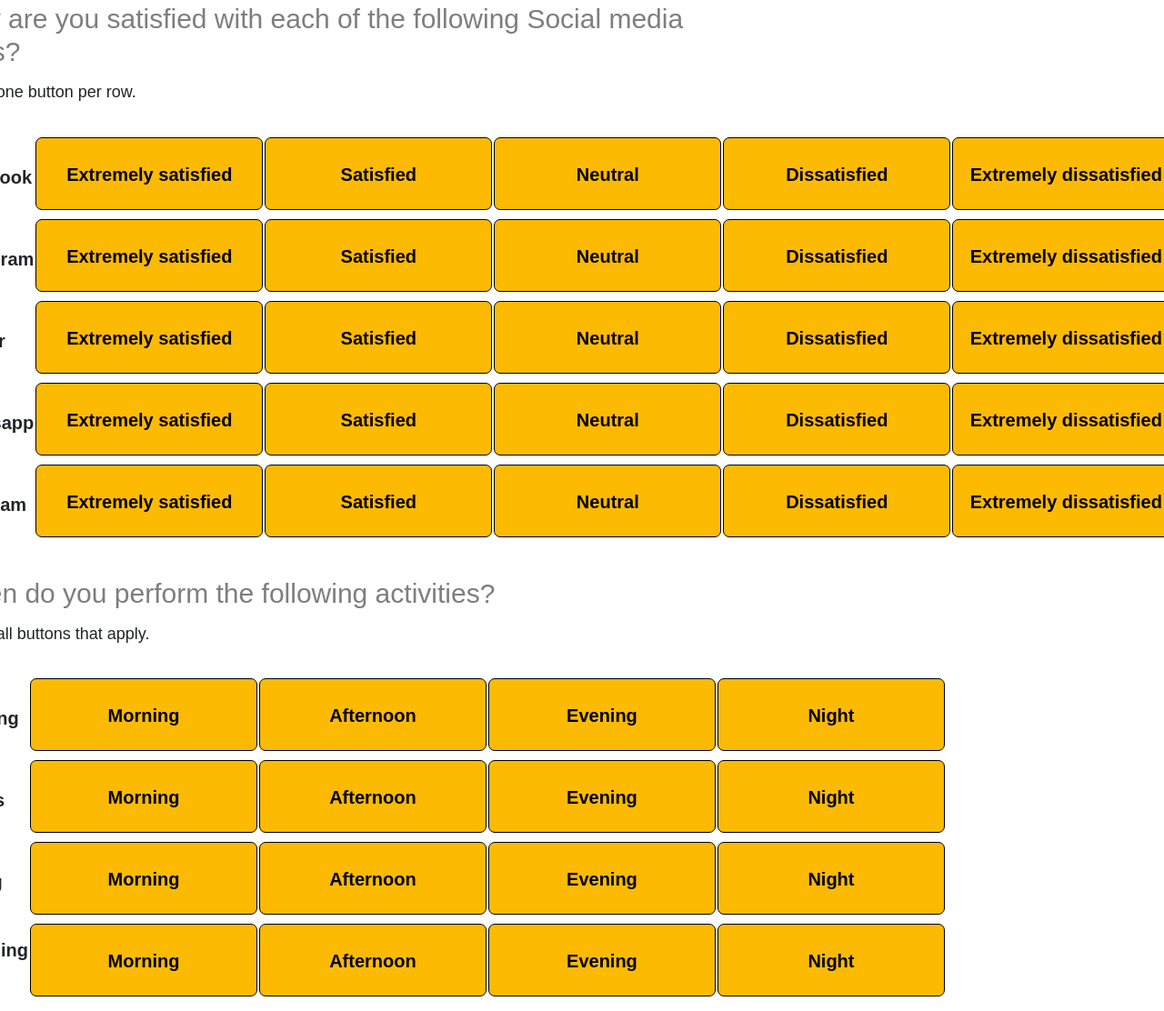
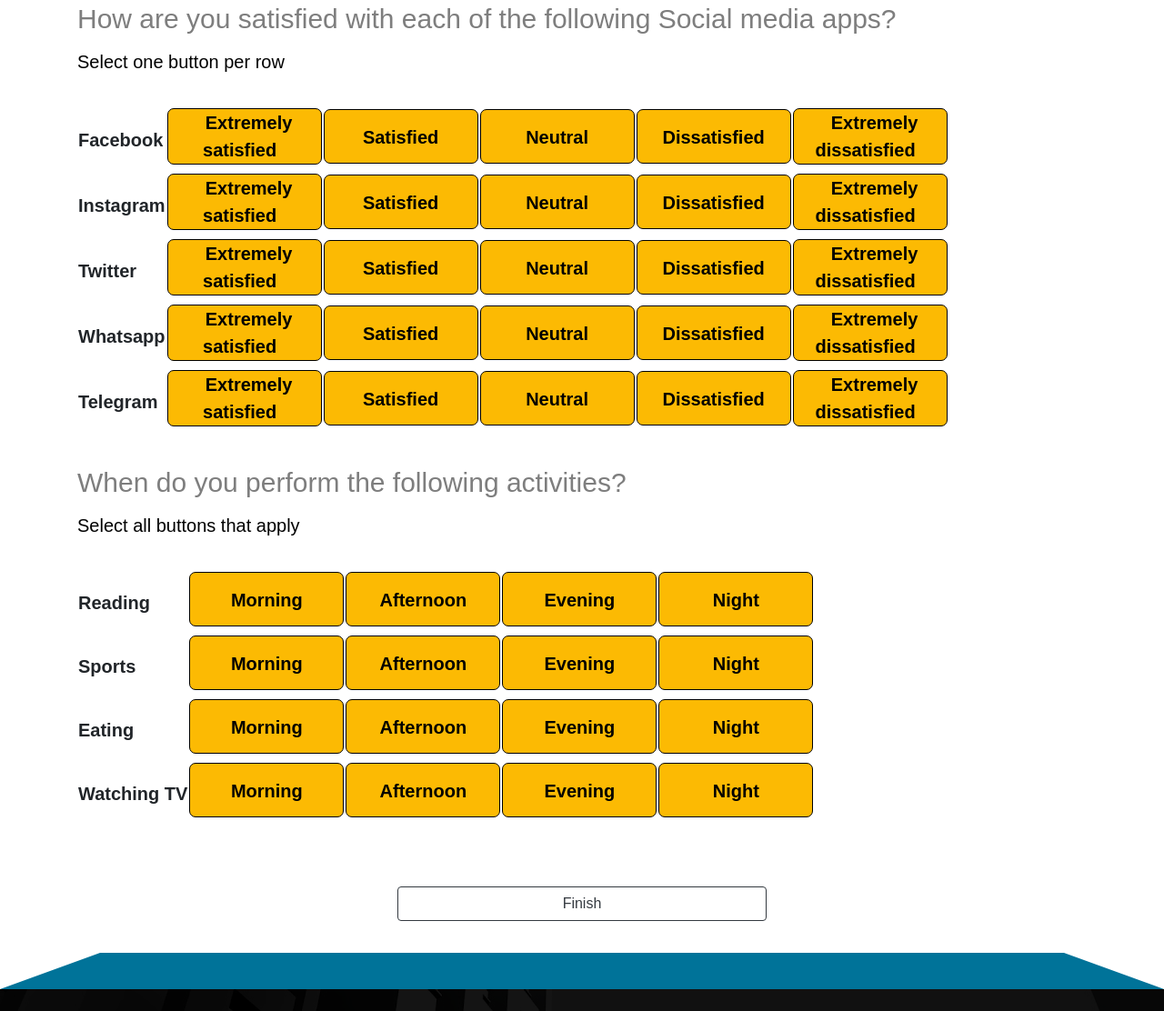
Before and after one commit to beeSphereSite/beesphere.github.io, a plain HTML site: page gridbutton.html in a window 1280 px wide. Shown: the part 134-1246 px from the top of the page at 91% size. Drawn offline with nearby package versions, Linux system fonts and the light colour scheme.

Commit message:
Add files via upload

```diff
--- a/gridbutton.html
+++ b/gridbutton.html
@@ -1,13 +1,13 @@
 <!doctype html>
 <html class="no-js" lang="zxx">
-<html>
+
 <head>
     <meta charset="utf-8">
     <meta http-equiv="x-ua-compatible" content="ie=edge">
 	<meta name="description" content="beeSphere - Agility with stability">
 	<meta name="keywords" content="beeSphere, creative, html">
 	<meta name="viewport" content="width=device-width, initial-scale=1.0">
-		<title>beeSphere - grid questions</title>
+	<title>beeSphere - Grid Button Questions</title>
 	<!-- Favicon -->
 	<link href="img/favicon.ico" rel="shortcut icon"/>
     <!-- Place favicon.ico in the root directory -->
@@ -114,10 +114,7 @@ font-weight: bold;
 
 }
 
-.form-group {
 
-    margin-left: -13% !important;
-}
 
 .mt {
 
@@ -152,7 +149,7 @@ jQuery(document).ready(
     <header class="logo-header">
 			<div class="container-fluid ">
 				<div class="row">
-						<div class="logo col-12 col-sm-12 col-md-12 col-lg-6 justify-content-start align-items-start">
+						<div class="logo col-12 col-sm-12 col-md-12 col-lg-6">
 							<a href="index.html">
 								<img src="img/logo.png" alt="Logo">
 							</a>
@@ -172,54 +169,53 @@ jQuery(document).ready(
 
 
 <div class="container questioncontainer">
-    <div class="form-group">
       <div class="row">
 
-        <div class="col-md-8 mt">
+        <div class="col-md-11 col-sm-12 col-12 mt">
           <label for="Q1"><h2>How are you satisfied with each of the following Social media apps?</h2></label>
-          <h4 title="instructions" class="instruction-text">Select one button per row.</h4>
+          <p>Select one button per row</p>
     <table class="mt">
     <tr><td></td>
 
     <tr>
       <td>Facebook</td>
-      <td><input type="radio" name="1" id="v" value="1v"><label for="v" style="width:250px; height: 80px; line-height: 80px; text-align: center;"><span class="cont">Extremely satisfied</span></label></td>
-      <td><input type="radio" name="1" id="w" value="1w"><label for="w" style="width:250px; height: 80px; line-height: 80px; text-align: center;"><span class="cont">Satisfied</span></label></td>
-      <td><input type="radio" name="1" id="x" value="1x"><label for="x" style="width:250px; height: 80px; line-height: 80px; text-align: center;"><span class="cont">Neutral</span></label></td>
-      <td><input type="radio" name="1" id="y" value="1y"><label for="y" style="width:250px; height: 80px; line-height: 80px; text-align: center;"><span class="cont">Dissatisfied</span></label></td>
-      <td><input type="radio" name="1" id="z" value="1z"><label for="z" style="width:250px; height: 80px; line-height: 80px; text-align: center;"><span class="cont">Extremely dissatisfied</span></label></td>
+      <td><input type="radio" name="1" id="v" value="1v"><label for="v" style="width:170px;text-align: center;"><span class="cont">Extremely satisfied</span></label></td>
+      <td><input type="radio" name="1" id="w" value="1w"><label for="w" style="width:170px;height:60px;line-height:60px;text-align: center;"><span class="cont">Satisfied</span></label></td>
+      <td><input type="radio" name="1" id="x" value="1x"><label for="x" style="width:170px;height:60px;line-height:60px;text-align: center;"><span class="cont">Neutral</span></label></td>
+      <td><input type="radio" name="1" id="y" value="1y"><label for="y" style="width:170px;height:60px;line-height:60px;text-align: center;"><span class="cont">Dissatisfied</span></label></td>
+      <td><input type="radio" name="1" id="z" value="1z"><label for="z" style="width:170px;text-align: center;"><span class="cont">Extremely dissatisfied</span></label></td>
     </tr>
     <tr>
       <td>Instagram</td>
-      <td><input type="radio" name="2" id="v1" value="1v"><label for="v1" style="width:250px; height: 80px; line-height: 80px; text-align: center;"><span class="cont">Extremely satisfied</span></label></td>
-      <td><input type="radio" name="2" id="w1" value="1w"><label for="w1" style="width:250px; height: 80px; line-height: 80px; text-align: center;"><span class="cont">Satisfied</span></label></td>
-      <td><input type="radio" name="2" id="x1" value="1x"><label for="x1" style="width:250px; height: 80px; line-height: 80px; text-align: center;"><span class="cont">Neutral</span></label></td>
-      <td><input type="radio" name="2" id="y1" value="1y"><label for="y1" style="width:250px; height: 80px; line-height: 80px; text-align: center;"><span class="cont">Dissatisfied</span></label></td>
-      <td><input type="radio" name="2" id="z1" value="1z"><label for="z1" style="width:250px; height: 80px; line-height: 80px; text-align: center;"><span class="cont">Extremely dissatisfied</span></label></td>
+      <td><input type="radio" name="2" id="v1" value="1v"><label for="v1" style="width:170px;text-align: center;"><span class="cont">Extremely satisfied</span></label></td>
+      <td><input type="radio" name="2" id="w1" value="1w"><label for="w1" style="width:170px;height:60px;line-height:60px;text-align: center;"><span class="cont">Satisfied</span></label></td>
+      <td><input type="radio" name="2" id="x1" value="1x"><label for="x1" style="width:170px;height:60px;line-height:60px;text-align: center;"><span class="cont">Neutral</span></label></td>
+      <td><input type="radio" name="2" id="y1" value="1y"><label for="y1" style="width:170px;height:60px;line-height:60px;text-align: center;"><span class="cont">Dissatisfied</span></label></td>
+      <td><input type="radio" name="2" id="z1" value="1z"><label for="z1" style="width:170px;text-align: center;"><span class="cont">Extremely dissatisfied</span></label></td>
     </tr>
     <tr>
       <td>Twitter</td>
-      <td><input type="radio" name="3" id="v2" value="1v"><label for="v2" style="width:250px; height: 80px; line-height: 80px; text-align: center;"><span class="cont">Extremely satisfied</span></label></td>
-      <td><input type="radio" name="3" id="w2" value="1w"><label for="w2" style="width:250px; height: 80px; line-height: 80px; text-align: center;"><span class="cont">Satisfied</span></label></td>
-      <td><input type="radio" name="3" id="x2" value="1x"><label for="x2" style="width:250px; height: 80px; line-height: 80px; text-align: center;"><span class="cont">Neutral</span></label></td>
-      <td><input type="radio" name="3" id="y2" value="1y"><label for="y2" style="width:250px; height: 80px; line-height: 80px; text-align: center;"><span class="cont">Dissatisfied</span></label></td>
-      <td><input type="radio" name="3" id="z2" value="1z"><label for="z2" style="width:250px; height: 80px; line-height: 80px; text-align: center;"><span class="cont">Extremely dissatisfied</span></label></td>
+      <td><input type="radio" name="3" id="v2" value="1v"><label for="v2" style="width:170px;text-align: center;"><span class="cont">Extremely satisfied</span></label></td>
+      <td><input type="radio" name="3" id="w2" value="1w"><label for="w2" style="width:170px;height:60px;line-height:60px;text-align: center;"><span class="cont">Satisfied</span></label></td>
+      <td><input type="radio" name="3" id="x2" value="1x"><label for="x2" style="width:170px;height:60px;line-height:60px;text-align: center;"><span class="cont">Neutral</span></label></td>
+      <td><input type="radio" name="3" id="y2" value="1y"><label for="y2" style="width:170px;height:60px;line-height:60px;text-align: center;"><span class="cont">Dissatisfied</span></label></td>
+      <td><input type="radio" name="3" id="z2" value="1z"><label for="z2" style="width:170px;text-align: center;"><span class="cont">Extremely dissatisfied</span></label></td>
     </tr>
     <tr>
       <td>Whatsapp</td>
-      <td><input type="radio" name="4" id="v3" value="1v"><label for="v3" style="width:250px;height: 80px; line-height: 80px; text-align: center;"><span class="cont">Extremely satisfied</span></label></td>
-      <td><input type="radio" name="4" id="w3" value="1w"><label for="w3" style="width:250px;height: 80px; line-height: 80px; text-align: center;"><span class="cont">Satisfied</span></label></td>
-      <td><input type="radio" name="4" id="x3" value="1x"><label for="x3" style="width:250px;height: 80px; line-height: 80px; text-align: center;"><span class="cont">Neutral</span></label></td>
-      <td><input type="radio" name="4" id="y3" value="1y"><label for="y3" style="width:250px;height: 80px; line-height: 80px; text-align: center;"><span class="cont">Dissatisfied</span></label></td>
-      <td><input type="radio" name="4" id="z3" value="1z"><label for="z3" style="width:250px;height: 80px; line-height: 80px; text-align: center;"><span class="cont">Extremely dissatisfied</span></label></td>
+      <td><input type="radio" name="4" id="v3" value="1v"><label for="v3" style="width:170px;text-align: center;"><span class="cont">Extremely satisfied</span></label></td>
+      <td><input type="radio" name="4" id="w3" value="1w"><label for="w3" style="width:170px;height:60px;line-height:60px;text-align: center;"><span class="cont">Satisfied</span></label></td>
+      <td><input type="radio" name="4" id="x3" value="1x"><label for="x3" style="width:170px;height:60px;line-height:60px;text-align: center;"><span class="cont">Neutral</span></label></td>
+      <td><input type="radio" name="4" id="y3" value="1y"><label for="y3" style="width:170px;height:60px;line-height:60px;text-align: center;"><span class="cont">Dissatisfied</span></label></td>
+      <td><input type="radio" name="4" id="z3" value="1z"><label for="z3" style="width:170px;text-align: center;"><span class="cont">Extremely dissatisfied</span></label></td>
     </tr>
     <tr>
       <td>Telegram</td>
-      <td><input type="radio" name="5" id="v4" value="1v"><label for="v4" style="width:250px;height: 80px; line-height: 80px; text-align: center;"><span class="cont">Extremely satisfied</span></label></td>
-      <td><input type="radio" name="5" id="w4" value="1w"><label for="w4" style="width:250px;height: 80px; line-height: 80px; text-align: center;"><span class="cont">Satisfied</span></label></td>
-      <td><input type="radio" name="5" id="x4" value="1x"><label for="x4" style="width:250px;height: 80px; line-height: 80px; text-align: center;"><span class="cont">Neutral</span></label></td>
-      <td><input type="radio" name="5" id="y4" value="1y"><label for="y4" style="width:250px;height: 80px; line-height: 80px; text-align: center;"><span class="cont">Dissatisfied</span></label></td>
-      <td><input type="radio" name="5" id="z4" value="1z"><label for="z4" style="width:250px;height: 80px; line-height: 80px; text-align: center;"><span class="cont">Extremely dissatisfied</span></label></td>
+      <td><input type="radio" name="5" id="v4" value="1v"><label for="v4" style="width:170px;text-align: center;"><span class="cont">Extremely satisfied</span></label></td>
+      <td><input type="radio" name="5" id="w4" value="1w"><label for="w4" style="width:170px;height:60px;line-height:60px;text-align: center;"><span class="cont">Satisfied</span></label></td>
+      <td><input type="radio" name="5" id="x4" value="1x"><label for="x4" style="width:170px;height:60px;line-height:60px;text-align: center;"><span class="cont">Neutral</span></label></td>
+      <td><input type="radio" name="5" id="y4" value="1y"><label for="y4" style="width:170px;height:60px;line-height:60px;text-align: center;"><span class="cont">Dissatisfied</span></label></td>
+      <td><input type="radio" name="5" id="z4" value="1z"><label for="z4" style="width:170px;text-align: center;"><span class="cont">Extremely dissatisfied</span></label></td>
     </tr>
     <tr>
 
@@ -230,42 +226,44 @@ jQuery(document).ready(
 </table>
 
         </div>
-        <div class="col-md-8 mt">
+      </div>
+      <div class="row">
+        <div class="col-md-11 col-sm-12 col-12 mt">
 <label for="Q2"><h2>When do you perform the following activities?</h2></label>
-<h4 title="instructions" class="instruction-text">Select all buttons that apply.</h4>
+<p>Select all buttons that apply</p>
 <table class="mt">
     <tr><td></td>
 
     <tr>
       <td>Reading</td>
-      <td><input type="checkbox" name="1" id="a" value="1a"><label for="a" style="width:250px; height: 80px; line-height: 80px; text-align: center;"><span class="cont">Morning</span></label></td>
-      <td><input type="checkbox" name="1" id="b" value="1b"><label for="b" style="width:250px; height: 80px; line-height: 80px; text-align: center;"><span class="cont">Afternoon</span></label></td>
-      <td><input type="checkbox" name="1" id="c" value="1c"><label for="c" style="width:250px; height: 80px; line-height: 80px; text-align: center;"><span class="cont">Evening</span></label></td>
-      <td><input type="checkbox" name="1" id="d" value="1d"><label for="d" style="width:250px; height: 80px; line-height: 80px; text-align: center;"><span class="cont">Night</span></label></td>
+      <td><input type="checkbox" name="1" id="a" value="1a"><label for="a" style="width:170px;height:60px;line-height:60px;text-align: center;"><span class="cont">Morning</span></label></td>
+      <td><input type="checkbox" name="1" id="b" value="1b"><label for="b" style="width:170px;height:60px;line-height:60px;text-align: center;"><span class="cont">Afternoon</span></label></td>
+      <td><input type="checkbox" name="1" id="c" value="1c"><label for="c" style="width:170px;height:60px;line-height:60px;text-align: center;"><span class="cont">Evening</span></label></td>
+      <td><input type="checkbox" name="1" id="d" value="1d"><label for="d" style="width:170px;height:60px;line-height:60px;text-align: center;"><span class="cont">Night</span></label></td>
 
     </tr>
     <tr>
       <td>Sports</td>
-      <td><input type="checkbox" name="2" id="a1" value="1a"><label for="a1" style="width:250px; height: 80px; line-height: 80px; text-align: center;"><span class="cont">Morning</span></label></td>
-      <td><input type="checkbox" name="2" id="b1" value="1b"><label for="b1" style="width:250px; height: 80px; line-height: 80px; text-align: center;"><span class="cont">Afternoon</span></label></td>
-      <td><input type="checkbox" name="2" id="c1" value="1c"><label for="c1" style="width:250px; height: 80px; line-height: 80px; text-align: center;"><span class="cont">Evening</span></label></td>
-      <td><input type="checkbox" name="2" id="d1" value="1d"><label for="d1" style="width:250px; height: 80px; line-height: 80px; text-align: center;"><span class="cont">Night</span></label></td>
+      <td><input type="checkbox" name="2" id="a1" value="1a"><label for="a1" style="width:170px;height:60px;line-height:60px;text-align: center;"><span class="cont">Morning</span></label></td>
+      <td><input type="checkbox" name="2" id="b1" value="1b"><label for="b1" style="width:170px;height:60px;line-height:60px;text-align: center;"><span class="cont">Afternoon</span></label></td>
+      <td><input type="checkbox" name="2" id="c1" value="1c"><label for="c1" style="width:170px;height:60px;line-height:60px;text-align: center;"><span class="cont">Evening</span></label></td>
+      <td><input type="checkbox" name="2" id="d1" value="1d"><label for="d1" style="width:170px;height:60px;line-height:60px;text-align: center;"><span class="cont">Night</span></label></td>
 
     </tr>
     <tr>
       <td>Eating</td>
-      <td><input type="checkbox" name="3" id="a2" value="1a"><label for="a2" style="width:250px; height: 80px; line-height: 80px; text-align: center;"><span class="cont">Morning</span></label></td>
-      <td><input type="checkbox" name="3" id="b2" value="1b"><label for="b2" style="width:250px; height: 80px; line-height: 80px; text-align: center;"><span class="cont">Afternoon</span></label></td>
-      <td><input type="checkbox" name="3" id="c2" value="1c"><label for="c2" style="width:250px; height: 80px; line-height: 80px; text-align: center;"><span class="cont">Evening</span></label></td>
-      <td><input type="checkbox" name="3" id="d2" value="1d"><label for="d2" style="width:250px; height: 80px; line-height: 80px; text-align: center;"><span class="cont">Night</span></label></td>
+      <td><input type="checkbox" name="3" id="a2" value="1a"><label for="a2" style="width:170px;height:60px;line-height:60px;text-align: center;"><span class="cont">Morning</span></label></td>
+      <td><input type="checkbox" name="3" id="b2" value="1b"><label for="b2" style="width:170px;height:60px;line-height:60px;text-align: center;"><span class="cont">Afternoon</span></label></td>
+      <td><input type="checkbox" name="3" id="c2" value="1c"><label for="c2" style="width:170px;height:60px;line-height:60px;text-align: center;"><span class="cont">Evening</span></label></td>
+      <td><input type="checkbox" name="3" id="d2" value="1d"><label for="d2" style="width:170px;height:60px;line-height:60px;text-align: center;"><span class="cont">Night</span></label></td>
 
     </tr>
     <tr>
       <td>Watching TV</td>
-      <td><input type="checkbox" name="4" id="a3" value="1a"><label for="a3" style="width:250px;height: 80px; line-height: 80px; text-align: center;"><span class="cont">Morning</span></label></td>
-      <td><input type="checkbox" name="4" id="b3" value="1b"><label for="b3" style="width:250px;height: 80px; line-height: 80px; text-align: center;"><span class="cont">Afternoon</span></label></td>
-      <td><input type="checkbox" name="4" id="c3" value="1c"><label for="c3" style="width:250px;height: 80px; line-height: 80px; text-align: center;"><span class="cont">Evening</span></label></td>
-      <td><input type="checkbox" name="4" id="d3" value="1d"><label for="d3" style="width:250px;height: 80px; line-height: 80px; text-align: center;"><span class="cont">Night</span></label></td>
+      <td><input type="checkbox" name="4" id="a3" value="1a"><label for="a3" style="width:170px;height:60px;line-height:60px;text-align: center;"><span class="cont">Morning</span></label></td>
+      <td><input type="checkbox" name="4" id="b3" value="1b"><label for="b3" style="width:170px;height:60px;line-height:60px;text-align: center;"><span class="cont">Afternoon</span></label></td>
+      <td><input type="checkbox" name="4" id="c3" value="1c"><label for="c3" style="width:170px;height:60px;line-height:60px;text-align: center;"><span class="cont">Evening</span></label></td>
+      <td><input type="checkbox" name="4" id="d3" value="1d"><label for="d3" style="width:170px;height:60px;line-height:60px;text-align: center;"><span class="cont">Night</span></label></td>
 
     </tr>
    <tr>
@@ -282,17 +280,16 @@ jQuery(document).ready(
 
 
 <div class="row">
-  <div class="col-xl-4 col-lg-3 col-md-2 col-sm-1 d-sm-flex d-none">
+  <div class="col-xl-4 col-lg-4 col-md-3 col-sm-1 d-sm-flex d-none">
   </div>
-  <div class="col-xl-4 col-lg-6 col-md-8 col-sm-10 col-12 mt">
+  <div class="col-xl-4 col-lg-4 col-md-6 col-sm-10 col-12 mt">
   <button type="button" class="btn btn-outline-dark btn-block" onclick="document.location.href='demosetup.html';">Finish</button>
 </div>
-  <div class="col-xl-4 col-lg-3 col-md-2 col-sm-1 d-sm-flex d-none">
-  </div>
+
 </div>
 </div>
 
-<div class="footer_border">
+<div class="footer_border mt">
 
 <div class="shape2_footer"></div>
 </div>
```
